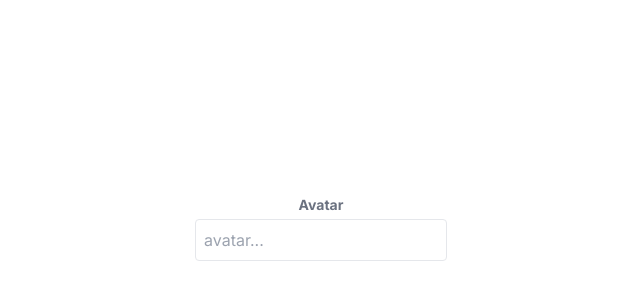
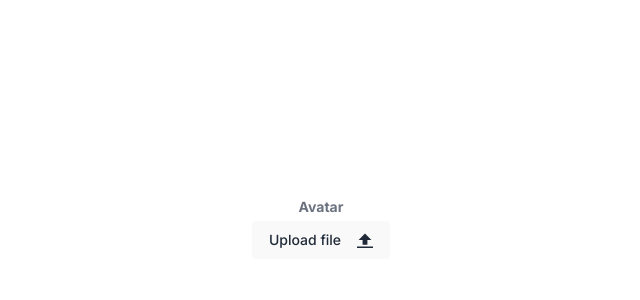
Before and after one commit to zerexei/express-node-101, a React (Vite) app in the folder frontend/: page / in a window 1280 px wide. Shown: the part 160-460 px from the top of the page, without its empty margins (319-959 px from the left). Built offline with nearby package versions, Linux system fonts and the light colour scheme.

Commit message:
Add: FileUpload component

```diff
--- a/frontend/src/App.tsx
+++ b/frontend/src/App.tsx
@@ -1,9 +1,7 @@
-import { useState } from 'react';
-import './App.css';
+import '@/App.css';
+import FileUpload from '@components/FileUpload';
 
 function App() {
-  const [count, setCount] = useState(0);
-
   return (
     <>
       <div>
@@ -16,13 +14,7 @@ function App() {
             >
               Avatar
             </label>
-            <input
-              type="text"
-              name="avatar"
-              placeholder="avatar..."
-              id="avatar"
-              className="w-full p-2 border rounded"
-            />
+            <FileUpload />
           </div>
         </form>
       </div>
--- /dev/null
+++ b/frontend/src/components/FileUpload.tsx
@@ -0,0 +1,16 @@
+const FileUpload = () => {
+  return (
+    <button className="mx-2 px-4 py-2 text-sm rounded text-gray-800 border focus:outline-none hover:bg-gray-100 inline-flex items-center justify-between">
+      Upload file
+      <svg
+        className="w-4 h-4 fill-current ml-4"
+        xmlns="http://www.w3.org/2000/svg"
+        viewBox="0 0 20 20"
+      >
+        <path d="M13 10v6H7v-6H2l8-8 8 8h-5zM0 18h20v2H0v-2z" />
+      </svg>
+    </button>
+  );
+};
+
+export default FileUpload;
```
